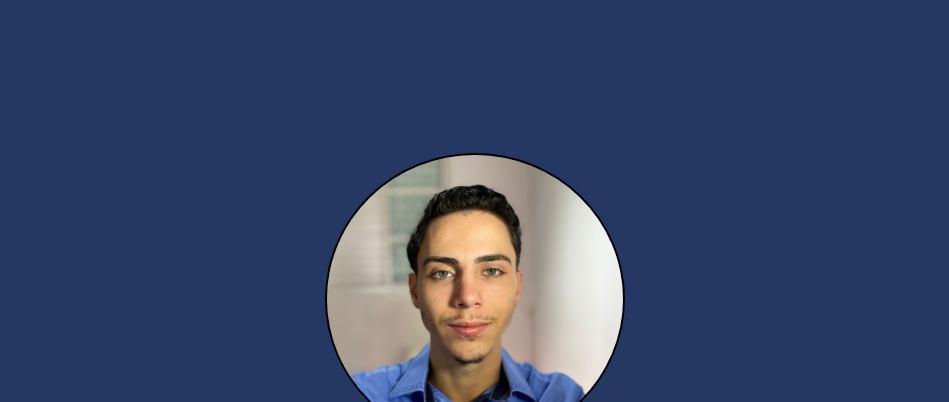
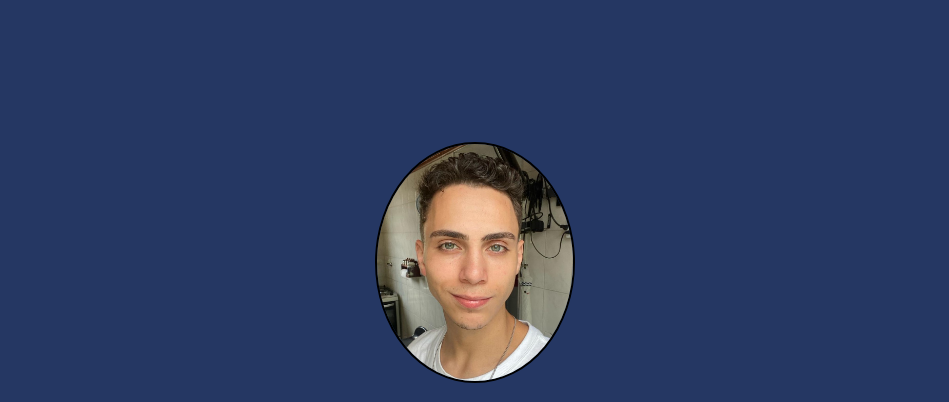
Before and after one commit to Guil029/Portifolio, a plain HTML site: page index.html in a window 1280 px wide. Shown: the top 402 px of the page, without its empty margins (165-1114 px from the left). Drawn offline with Linux system fonts and the light colour scheme.

Commit message:
hover added in img

```diff
--- a/index.html
+++ b/index.html
@@ -10,7 +10,7 @@
     <div class="container">
         <header>
             <div class="profile-bio">
-                <img class="profile-picture" src="./src/images/profile pic formal.jpg" alt="Foto de Perfil">
+                <img class="profile-picture" src="./src/images/profile foto.jpg" alt="Foto de Perfil">
                 <h1 class="profile-name">Guilherme Barros</h1>
                 <h2 class="profile-sub">Desenvolvedor Front-End</h2>
                 <p class="profile-description">Oii! Sou o Guilherme, um entusiasta na área de tecnologia e também um estudante de Desenvolvimento de Sistemas, buscando transformar minha paixão em uma carreira promissora :)</p>
--- a/main.css
+++ b/main.css
@@ -21,10 +21,12 @@ li {
     margin: 0 auto;
     height: 100vh;
     flex-direction: column;
+    padding-bottom: 72px;
 }
 
 header {
     padding-bottom: 24px;
+
 }
 
 .profile-bio {
@@ -34,9 +36,9 @@ header {
 header .profile-picture {
     border-radius: 50%;
     display: block;
-    margin: 0 auto 24px;
-    max-width: 300px;
-    width: 100%;
+    margin: 0 auto 25px;
+    max-width: 200px;
+    width: 90%;
     border: 2px solid black;
 }
 
@@ -49,7 +51,6 @@ header .profile-name {
     font-size: 18px;
     margin: 12px;
 }
-
 
 
 .social-links {
@@ -67,3 +68,12 @@ header .profile-name {
 .social-links li img:hover {
     transform: scale(1.2);
 }
+
+
+.profile-bio img {
+    transition: all ease 0.5s;
+}
+
+.profile-bio img:hover {
+    transform: scale(1.1);
+}
```
Also changed, not shown: src/images/Imagem do WhatsApp de 2024-03-22 à(s) 19.54.27_f24a3d37.jpg (deleted), src/images/profile foto.jpg (added), src/images/profile pic formal.jpg (deleted), src/images/vaga de emprego shopper.jpg (added).
